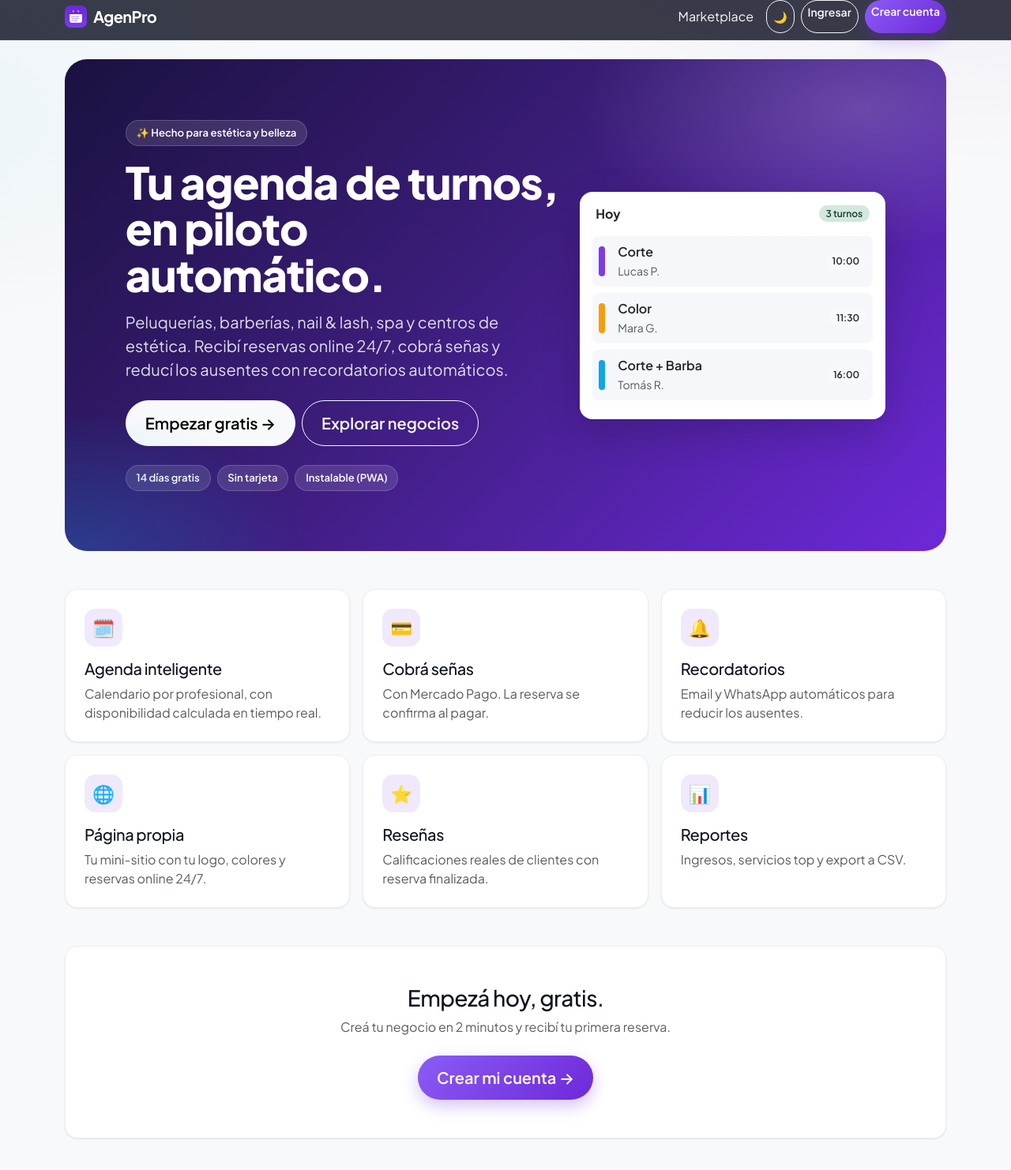
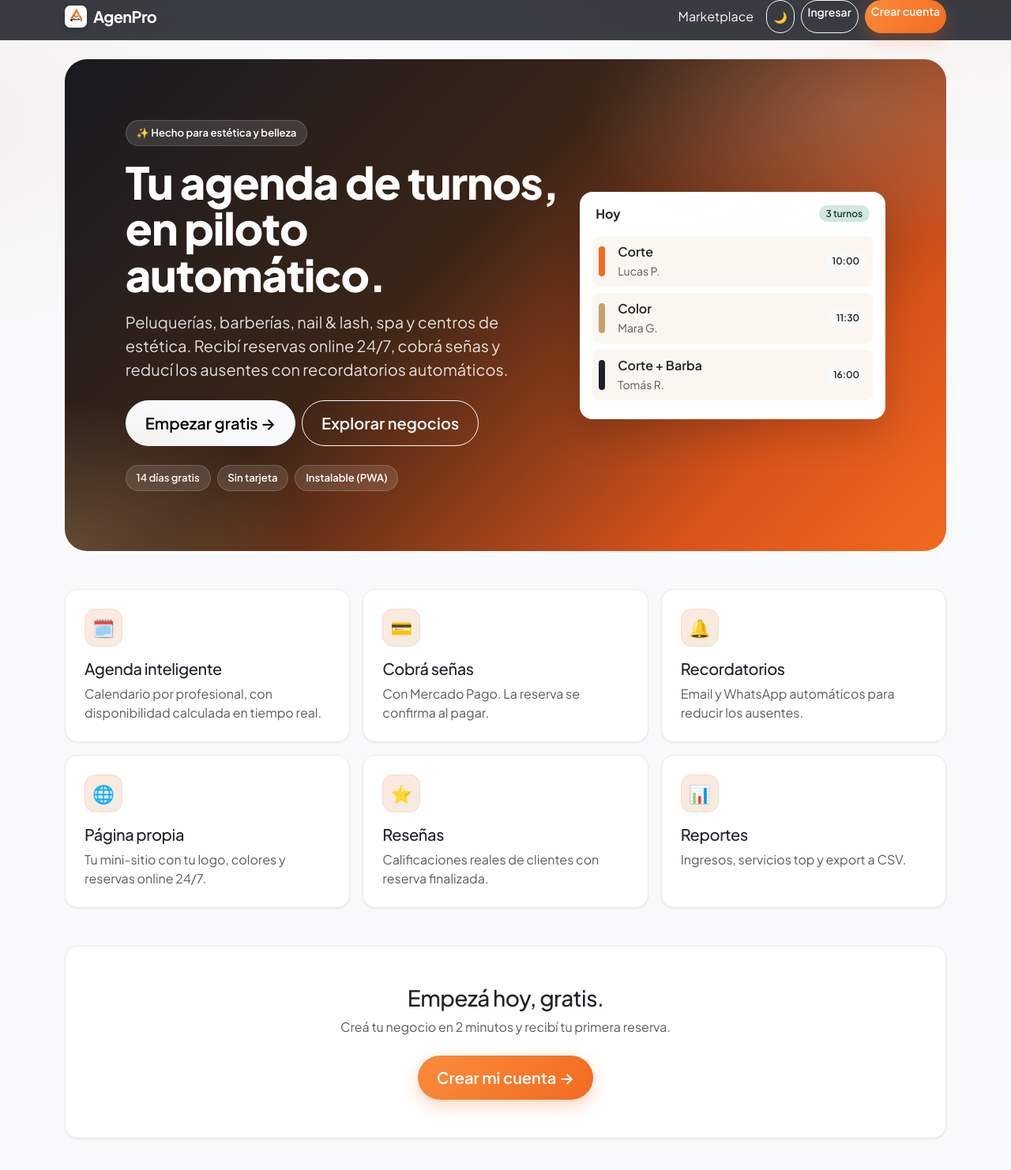
Before and after one commit to tchiavazza420/Draaier, a Flask app: page / in a window 1280 px wide. Shown: the whole page at 79% size. Run offline with Flask 3, Linux system fonts and the light colour scheme; some libraries are stand-ins or nearby versions.

Commit message:
Rebranding premium: logo nuevo + colorimetria del logo + pulido UI
- Logo del usuario aplicado: regenera icon-192/512, maskable, apple-touch,
  favicon.ico/png y logo-agenpro desde el archivo (recorte + padding).
- Colorimetria recableada a la paleta del logo: naranja #F26A1F (primario),
  naranja claro/profundo para gradientes, dorado #C7A06B (acento), charcoal
  #1E2129 (navbar/superficies), fondo blanco calido. theme-color y manifest
  actualizados.
- Navbar charcoal con el logo; hero del landing charcoal->naranja con brillo
  dorado; demo del landing con los colores de marca.
- Pulido premium: entrada suave del contenido, hover de cards con acento de
  marca + icono que reacciona, "sweep" de brillo en botones primarios, scroll
  suave, foco accesible, barras de progreso con la marca.

Bump ASSET_VERSION=18, SW v16.

Co-Authored-By: Claude Opus 4.8 <noreply@anthropic.com>

```diff
--- a/app/static/css/app.css
+++ b/app/static/css/app.css
@@ -8,27 +8,37 @@
 @import url('https://fonts.googleapis.com/css2?family=Plus+Jakarta+Sans:wght@400;500;600;700;800&display=swap');
 
 :root {
-  --marca:        #6d28d9;
-  --marca-2:      #8b5cf6;
-  --marca-rgb:    109, 40, 217;
-  --tinta:        #0f1222;
-  --tinta-suave:  #5b6072;
-  --lienzo:       #f6f7fb;
+  /* === Paleta de marca AgenPro (del logo): naranja + dorado + charcoal === */
+  --marca:        #F26A1F;   /* naranja vibrante (primario) */
+  --marca-2:      #FB8C3C;   /* naranja claro (para gradientes/hover) */
+  --marca-3:      #D9531A;   /* naranja profundo (sombras/acentos) */
+  --marca-rgb:    242, 106, 31;
+  --oro:          #C7A06B;   /* dorado/tan (acento) */
+  --oro-rgb:      199, 160, 107;
+  --carbon:       #1E2129;   /* charcoal (navbar / superficies oscuras) */
+  --carbon-rgb:   30, 33, 41;
+
+  --tinta:        #20232B;   /* texto: charcoal cálido */
+  --tinta-suave:  #6b7180;
+  --lienzo:       #FBF8F5;   /* fondo: blanco cálido (off-white) */
   --tarjeta:      #ffffff;
-  --borde:        #eceef4;
+  --borde:        #efe9e2;   /* borde cálido */
   --radio:        16px;
   --radio-sm:     12px;
-  --sombra-sm:    0 1px 2px rgba(16,18,34,.06), 0 1px 3px rgba(16,18,34,.04);
-  --sombra:       0 10px 30px rgba(16,18,34,.08);
-  --sombra-lg:    0 24px 60px rgba(16,18,34,.14);
+  --sombra-sm:    0 1px 2px rgba(31,25,18,.05), 0 1px 3px rgba(31,25,18,.04);
+  --sombra:       0 10px 30px rgba(31,25,18,.08);
+  --sombra-lg:    0 24px 60px rgba(31,25,18,.14);
+  --sombra-marca: 0 10px 28px rgba(var(--marca-rgb), .30);
   --transicion:   .22s cubic-bezier(.4,0,.2,1);
 
   --bs-primary: var(--marca);
   --bs-body-color: var(--tinta);
   --bs-body-bg: var(--lienzo);
   --bs-border-color: var(--borde);
-  --bs-link-color: var(--marca);
-  --bs-link-hover-color: var(--marca-2);
+  --bs-link-color: var(--marca-3);
+  --bs-link-hover-color: var(--marca);
+
+  scroll-behavior: smooth;
 }
 
 * { -webkit-font-smoothing: antialiased; }
@@ -63,7 +73,7 @@ html[data-bs-theme="dark"] {
 html[data-bs-theme="dark"] body {
   background:
     radial-gradient(1200px 600px at 100% -10%, rgba(var(--marca-rgb), .16), transparent 60%),
-    radial-gradient(900px 500px at -10% 10%, rgba(14,165,233,.10), transparent 55%),
+    radial-gradient(900px 500px at -10% 10%, rgba(var(--oro-rgb), .10), transparent 55%),
     var(--lienzo);
 }
 html[data-bs-theme="dark"] .bottom-nav { background: rgba(24,27,37,.92); }
@@ -75,8 +85,8 @@ html[data-bs-theme="dark"] .text-dark { color: var(--tinta) !important; }
 body {
   font-family: 'Plus Jakarta Sans', system-ui, -apple-system, sans-serif;
   background:
-    radial-gradient(1200px 600px at 100% -10%, rgba(var(--marca-rgb), .07), transparent 60%),
-    radial-gradient(900px 500px at -10% 10%, rgba(14,165,233,.06), transparent 55%),
+    radial-gradient(1200px 600px at 100% -10%, rgba(var(--marca-rgb), .08), transparent 60%),
+    radial-gradient(900px 500px at -10% 10%, rgba(var(--oro-rgb), .10), transparent 55%),
     var(--lienzo);
   color: var(--tinta);
   min-height: 100vh;
@@ -86,10 +96,11 @@ h1, h2, h3, h4, h5, .fw-bold { letter-spacing: -.02em; }
 
 /* ---------- Navbar ---------- */
 .navbar.bg-dark {
-  background: rgba(15, 18, 34, .82) !important;
-  backdrop-filter: saturate(180%) blur(12px);
+  background: rgba(var(--carbon-rgb), .88) !important;
+  backdrop-filter: saturate(180%) blur(14px);
   border-bottom: 1px solid rgba(255,255,255,.06);
 }
+.navbar .navbar-brand img { box-shadow: 0 2px 8px rgba(0,0,0,.25); }
 .navbar .navbar-brand { letter-spacing: -.03em; }
 .brand-dot {
   display:inline-block; width:.62rem; height:.62rem; border-radius:50%;
@@ -203,14 +214,14 @@ h1, h2, h3, h4, h5, .fw-bold { letter-spacing: -.02em; }
 /* ---------- Hero del landing ---------- */
 .hero {
   position: relative; overflow: hidden; border-radius: 28px;
-  background: linear-gradient(135deg, #1b1140 0%, #3b1d7a 45%, #6d28d9 100%);
+  background: linear-gradient(135deg, #181a20 0%, #3a2417 42%, var(--marca-3) 80%, var(--marca) 100%);
   color: #fff; padding: clamp(2.5rem, 6vw, 5rem);
 }
 .hero::after {
   content:''; position:absolute; inset:0;
   background:
-    radial-gradient(600px 300px at 90% 10%, rgba(255,255,255,.18), transparent 60%),
-    radial-gradient(500px 300px at 0% 100%, rgba(14,165,233,.25), transparent 60%);
+    radial-gradient(600px 300px at 90% 10%, rgba(255,255,255,.16), transparent 60%),
+    radial-gradient(520px 320px at 0% 100%, rgba(var(--oro-rgb),.32), transparent 60%);
   pointer-events:none;
 }
 .hero h1 { font-weight: 800; line-height: 1.05; }
@@ -222,9 +233,50 @@ h1, h2, h3, h4, h5, .fw-bold { letter-spacing: -.02em; }
 }
 .feature-ico {
   width: 48px; height: 48px; border-radius: 14px; display:grid; place-items:center;
-  font-size: 1.4rem; background: rgba(var(--marca-rgb), .1);
+  font-size: 1.4rem;
+  background: linear-gradient(135deg, rgba(var(--marca-rgb), .15), rgba(var(--oro-rgb), .20));
+  box-shadow: inset 0 0 0 1px rgba(var(--marca-rgb), .12);
+  transition: transform var(--transicion);
 }
+.card.hover-lift:hover .feature-ico { transform: scale(1.08) rotate(-3deg); }
 .stat-num { font-weight: 800; letter-spacing: -.03em; }
+
+/* ===================== Pulido premium / micro-interacciones ===================== */
+/* Entrada suave del contenido en cada carga de página. */
+main.container { animation: subir .42s cubic-bezier(.2,.7,.2,1) both; }
+@media (prefers-reduced-motion: reduce){ main.container { animation: none; } }
+
+/* Cards clickeables con un acento de marca que aparece al pasar el mouse. */
+.card.hover-lift { position: relative; overflow: hidden; }
+.card.hover-lift::before {
+  content:''; position:absolute; left:0; top:0; height:3px; width:100%;
+  background: linear-gradient(90deg, var(--marca), var(--oro));
+  transform: scaleX(0); transform-origin: left; transition: transform .25s ease;
+}
+.card.hover-lift:hover::before { transform: scaleX(1); }
+
+/* Acento dorado para títulos/datos destacados. */
+.text-oro { color: var(--oro) !important; }
+.text-marca { color: var(--marca) !important; }
+
+/* Barras de progreso con la marca. */
+.progress { border-radius: 999px; background: rgba(var(--marca-rgb), .12); }
+.progress-bar { background: linear-gradient(90deg, var(--marca-3), var(--marca-2)); }
+
+/* Foco accesible coherente con la marca. */
+a:focus-visible, .btn:focus-visible, .form-control:focus-visible {
+  outline: 2px solid var(--marca); outline-offset: 2px;
+}
+
+/* Brillo sutil en botones primarios (sweep al pasar el mouse). */
+.btn-primary, .btn-success { position: relative; overflow: hidden; }
+.btn-primary::after, .btn-success::after {
+  content:''; position:absolute; top:0; left:-120%; width:60%; height:100%;
+  background: linear-gradient(100deg, transparent, rgba(255,255,255,.35), transparent);
+  transform: skewX(-18deg); transition: left .6s ease;
+}
+.btn-primary:hover::after, .btn-success:hover::after { left: 140%; }
+@media (prefers-reduced-motion: reduce){ .btn-primary::after, .btn-success::after { display:none; } }
 
 /* ===========================================================================
    MOBILE-FIRST (la app está pensada para usarse instalada en el celular)
--- a/app/static/sw.js
+++ b/app/static/sw.js
@@ -5,7 +5,7 @@
    - Cache-first para estáticos (rápido).
    No cachea peticiones POST ni rutas de panel/pagos (datos sensibles/dinámicos).
 */
-const CACHE = "agenpro-v15";
+const CACHE = "agenpro-v16";
 const APP_SHELL = [
   "/",
   "/static/css/app.css",
--- a/app/templates/base.html
+++ b/app/templates/base.html
@@ -27,7 +27,9 @@
 
   <!-- PWA -->
   <link rel="manifest" href="{{ url_for('main.manifest') }}">
-  <meta name="theme-color" content="#6d28d9">
+  <meta name="theme-color" content="#F26A1F">
+  <link rel="icon" href="{{ url_for('static', filename='icons/favicon.ico') }}" sizes="any">
+  <link rel="icon" type="image/png" href="{{ url_for('static', filename='icons/favicon-32.png') }}">
   <link rel="apple-touch-icon" href="{{ url_for('static', filename='icons/apple-touch-icon.png') }}">
   <meta name="apple-mobile-web-app-capable" content="yes">
   <meta name="apple-mobile-web-app-title" content="AgenPro">
--- a/app/templates/emails/pedido_resena.html
+++ b/app/templates/emails/pedido_resena.html
@@ -7,7 +7,7 @@
   {{ detalle_reserva(reserva) }}
   <p style="text-align:center;margin:24px 0">
     <a href="{{ url_resena }}"
-       style="background:#6d28d9;color:#fff;text-decoration:none;padding:12px 22px;border-radius:10px;font-weight:700;display:inline-block">
+       style="background:#F26A1F;color:#fff;text-decoration:none;padding:12px 22px;border-radius:10px;font-weight:700;display:inline-block">
       ⭐ Dejar mi reseña
     </a>
   </p>
--- a/app/templates/home.html
+++ b/app/templates/home.html
@@ -34,8 +34,8 @@
           <div class="d-flex justify-content-between align-items-center mb-3 px-1">
             <strong>Hoy</strong><span class="badge bg-success-subtle text-success-emphasis">3 turnos</span>
           </div>
-          {% for h, s, c, col in [('10:00','Corte','Lucas P.','#7c3aed'), ('11:30','Color','Mara G.','#f59e0b'), ('16:00','Corte + Barba','Tomás R.','#0ea5e9')] %}
-            <div class="d-flex align-items-center gap-3 p-2 mb-2 rounded-3" style="background:#f6f7fb">
+          {% for h, s, c, col in [('10:00','Corte','Lucas P.','#F26A1F'), ('11:30','Color','Mara G.','#C7A06B'), ('16:00','Corte + Barba','Tomás R.','#1E2129')] %}
+            <div class="d-flex align-items-center gap-3 p-2 mb-2 rounded-3" style="background:#FBF6F0">
               <span style="width:8px;height:38px;border-radius:6px;background:{{ col }}"></span>
               <div class="flex-grow-1">
                 <div class="fw-semibold">{{ s }}</div>
--- a/config.py
+++ b/config.py
@@ -96,7 +96,7 @@ class BaseConfig:
     # Versión de assets para cache-busting del CSS/JS. Bumpear (o setear por
     # env) en cada cambio visual fuerza a bajar el CSS fresco aunque haya un
     # service worker viejo cacheando la URL anterior.
-    ASSET_VERSION = os.environ.get("ASSET_VERSION", "17")
+    ASSET_VERSION = os.environ.get("ASSET_VERSION", "18")
 
     # Token secreto para el endpoint de tareas programadas (/tareas/correr).
     # Lo usa un cron externo (cron-job.org / GitHub Actions) para disparar los
```
Also changed, not shown: app/static/icons/apple-touch-icon.png, app/static/icons/favicon-32.png (added), app/static/icons/favicon.ico (added), app/static/icons/icon-192.png, app/static/icons/icon-512.png, app/static/icons/icon-maskable-512.png, app/static/icons/logo-agenpro.png, app/static/manifest.webmanifest.
